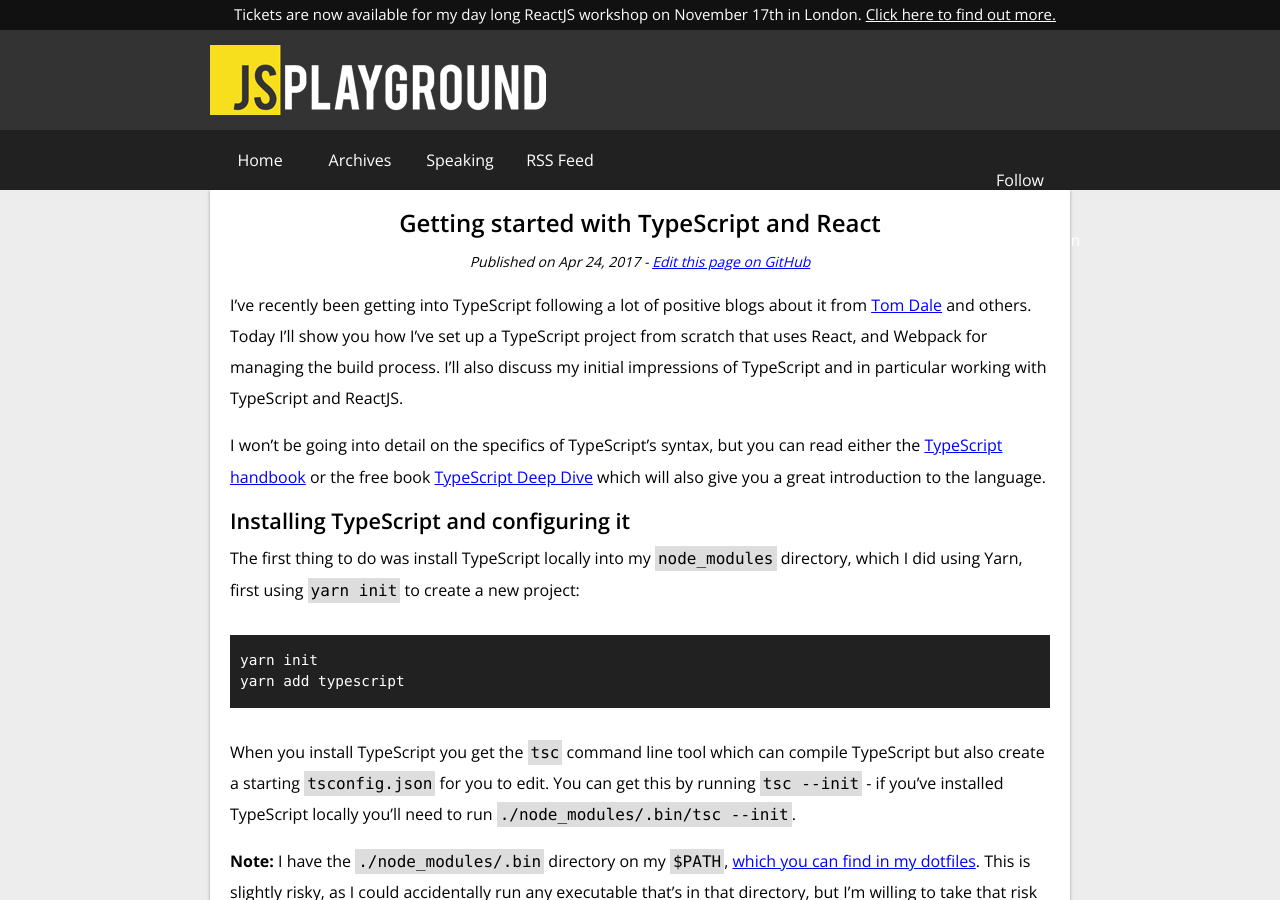
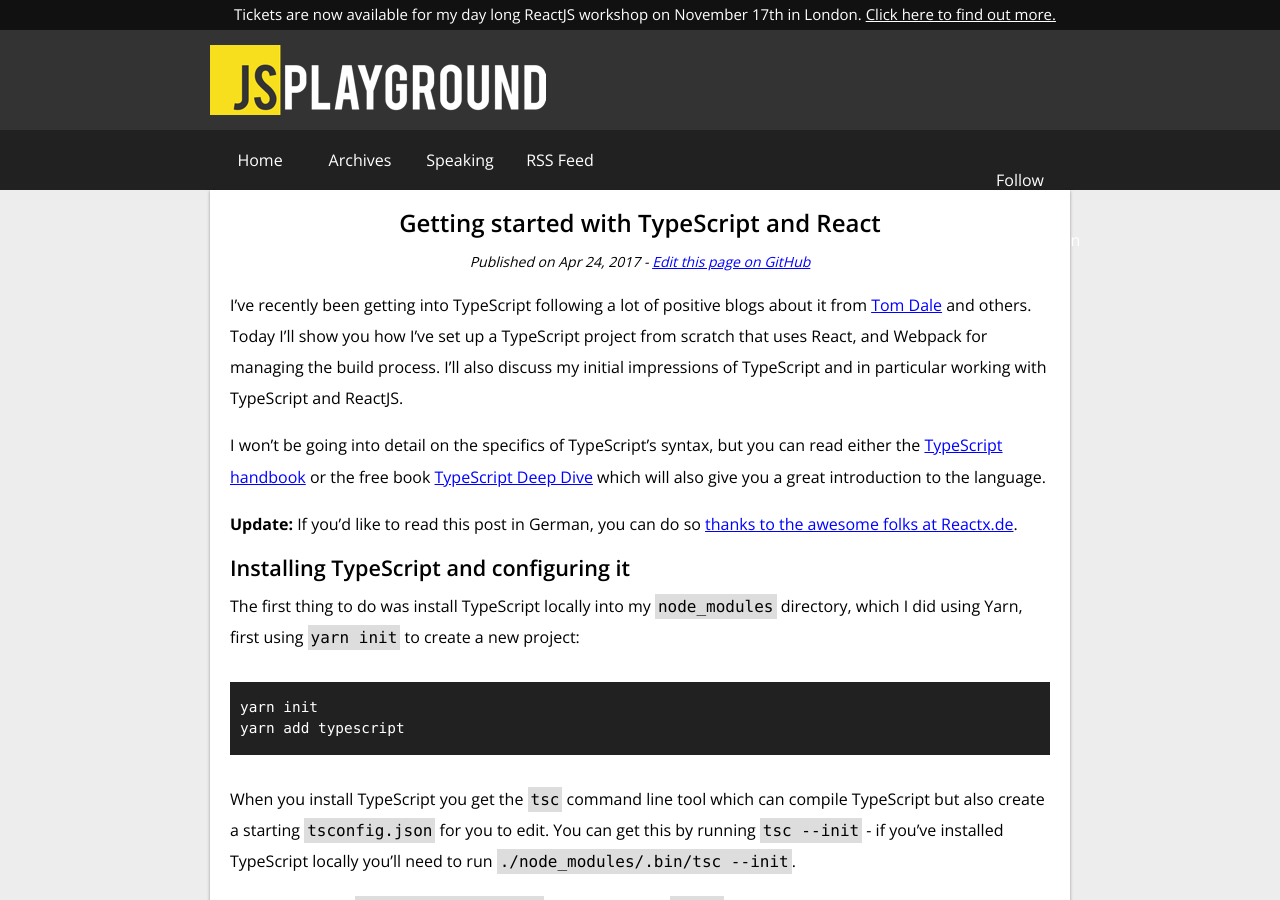
Before and after one commit to jackfranklin/javascriptplayground.com, a Jekyll site: the page built from _posts/2017-04-24-react-typescript.md, in a window 1280 px wide and 900 px high. Built offline with Jekyll 4.4.1, drawn with Linux system fonts in a browser that asks for light colours; comment, search, counter and statistics services are not loaded.

Commit message:
Update 2017-04-24-react-typescript.md

```diff
--- a/_posts/2017-04-24-react-typescript.md
+++ b/_posts/2017-04-24-react-typescript.md
@@ -8,6 +8,8 @@ githubPath: 2017-04-24-react-typescript
 I've recently been getting into TypeScript following a lot of positive blogs about it from [Tom Dale](https://medium.com/@tomdale/glimmer-js-whats-the-deal-with-typescript-f666d1a3aad0) and others. Today I'll show you how I've set up a TypeScript project from scratch that uses React, and Webpack for managing the build process. I'll also discuss my initial impressions of TypeScript and in particular working with TypeScript and ReactJS.
 
 I won't be going into detail on the specifics of TypeScript's syntax, but you can read either the [TypeScript handbook](https://www.typescriptlang.org/docs/tutorial.html) or the free book [TypeScript Deep Dive](https://basarat.gitbooks.io/typescript/content/docs/getting-started.html) which will also give you a great introduction to the language.
+
+__Update:__ If you'd like to read this post in German, you can do so [thanks to the awesome folks at Reactx.de](https://reactx.de/artikel/reactjs-typescript/).
 
 ## Installing TypeScript and configuring it
 
```
